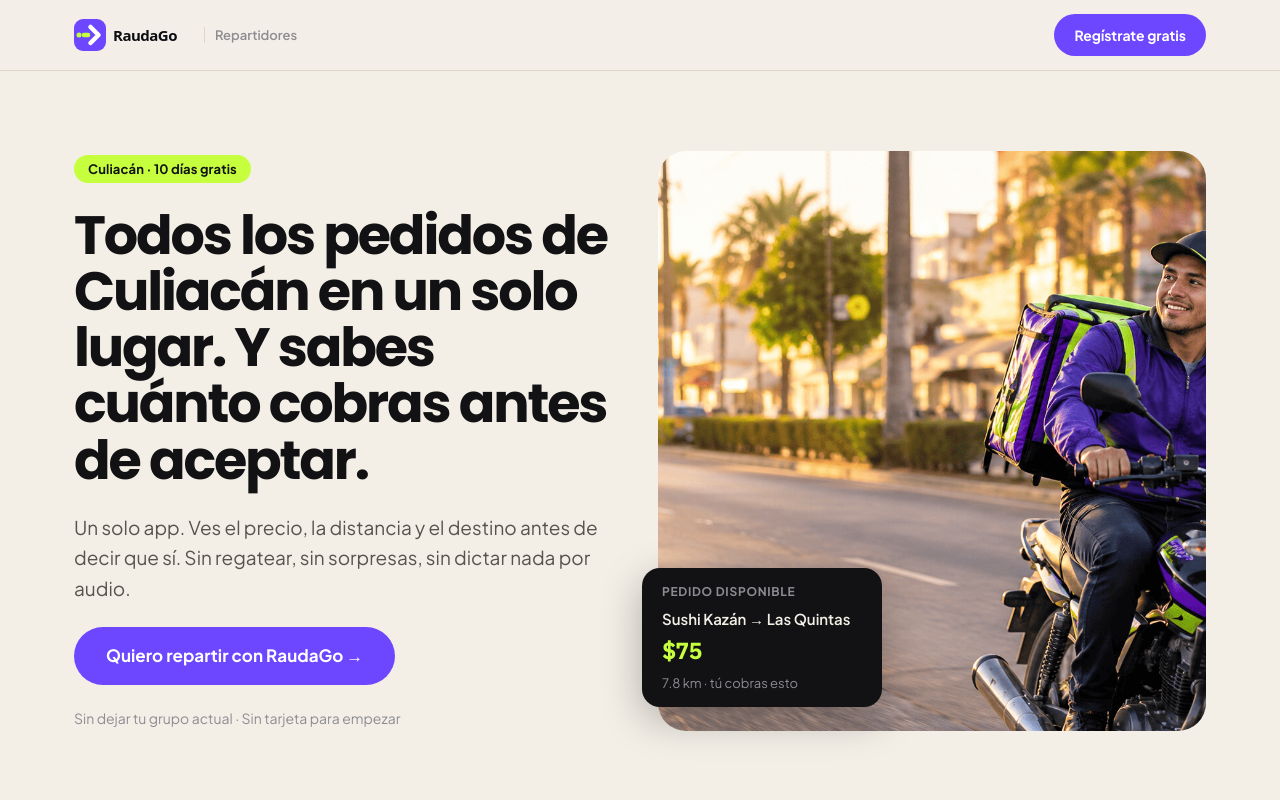
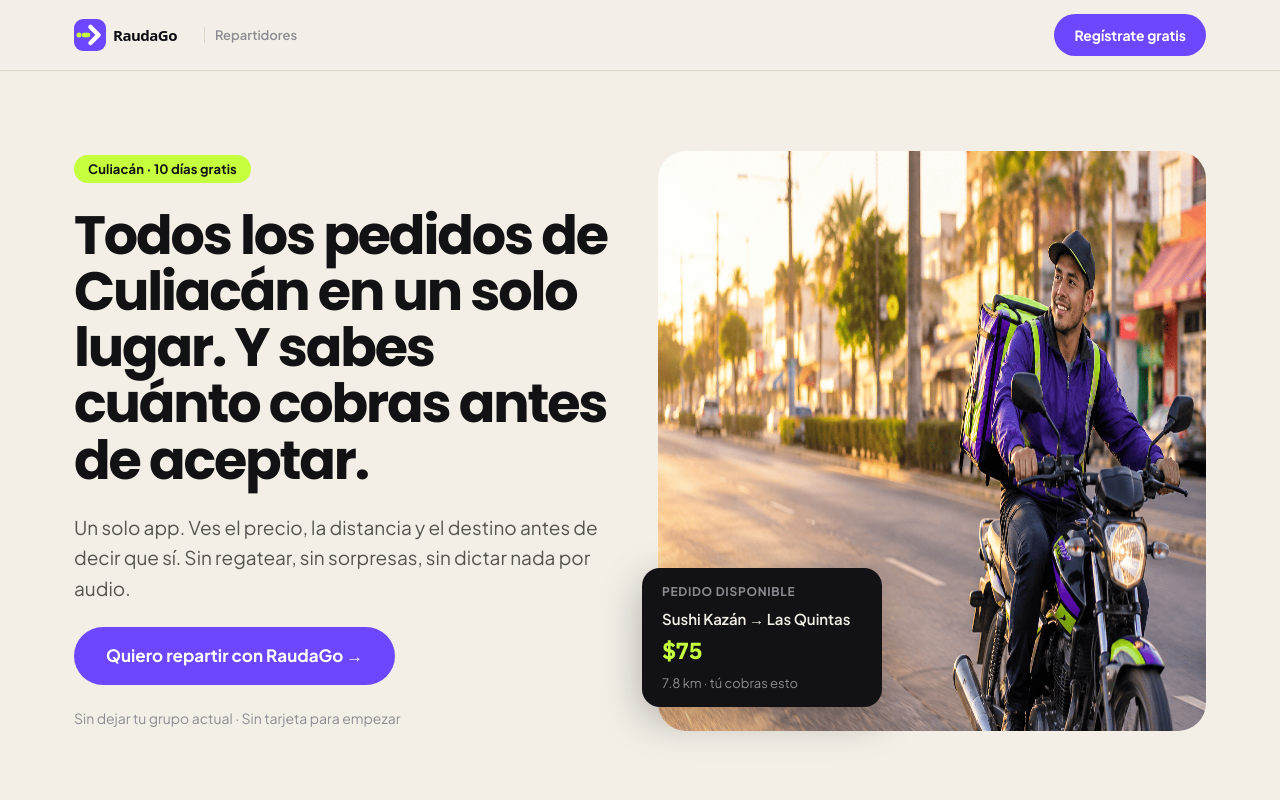
Before and after one commit to eduardogoanystore/raudago_negocio, a Next.js app: page /repartidores in a window 1280 px wide. Shown: the top 800 px of the page. Built offline with nearby package versions, Linux system fonts and the light colour scheme.

Commit message:
foto repartidor object fill

```diff
--- a/src/app/repartidores/page.tsx
+++ b/src/app/repartidores/page.tsx
@@ -221,7 +221,7 @@
                 src="/images/repartidor.png"
                 alt="Repartidor RaudaGo en moto"
                 fill
-                style={{ objectFit: 'cover', objectPosition: 'center center' }}
+                style={{ objectFit: 'fill' }}
                 priority
               />
             </div>
```
